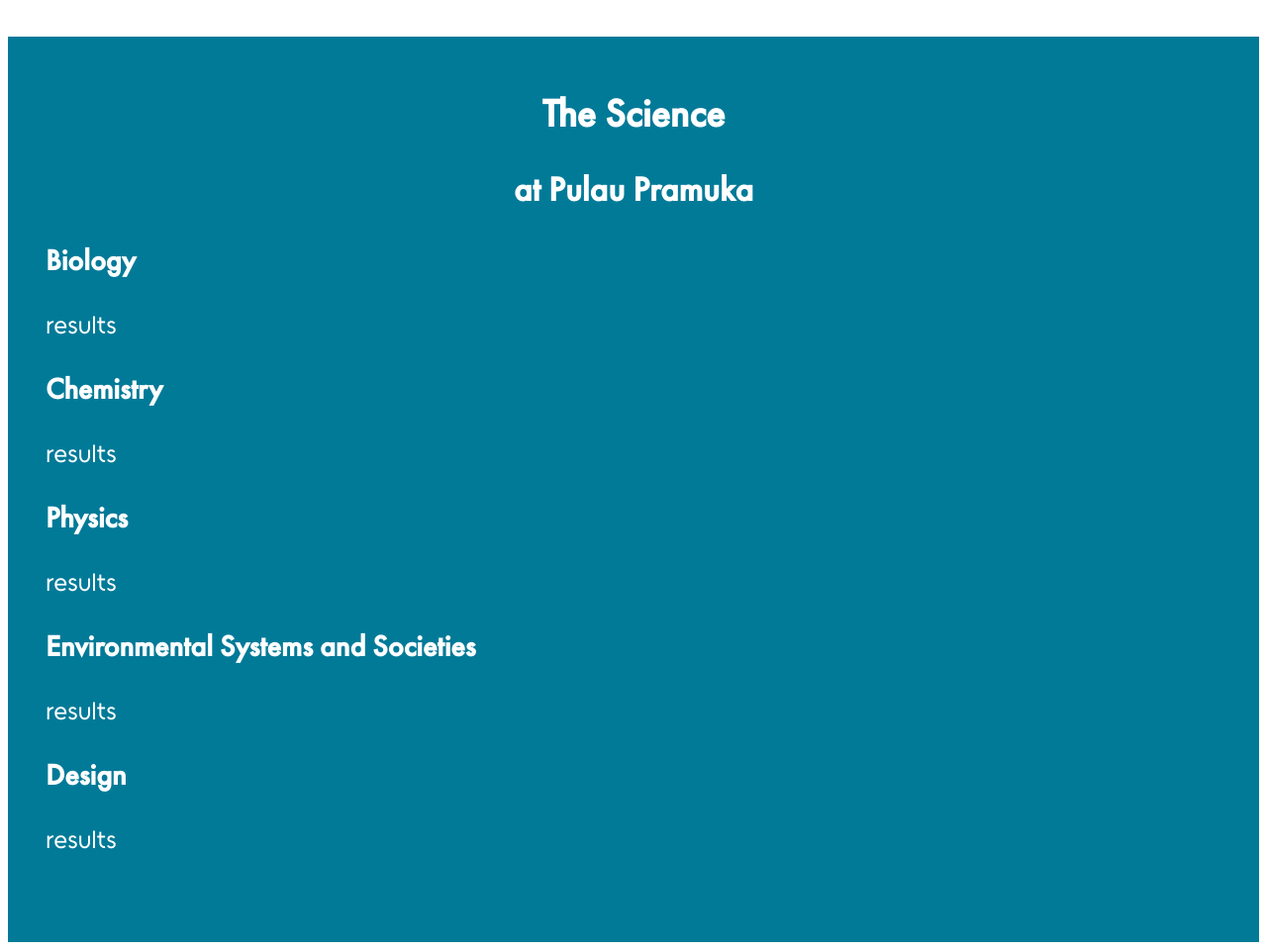
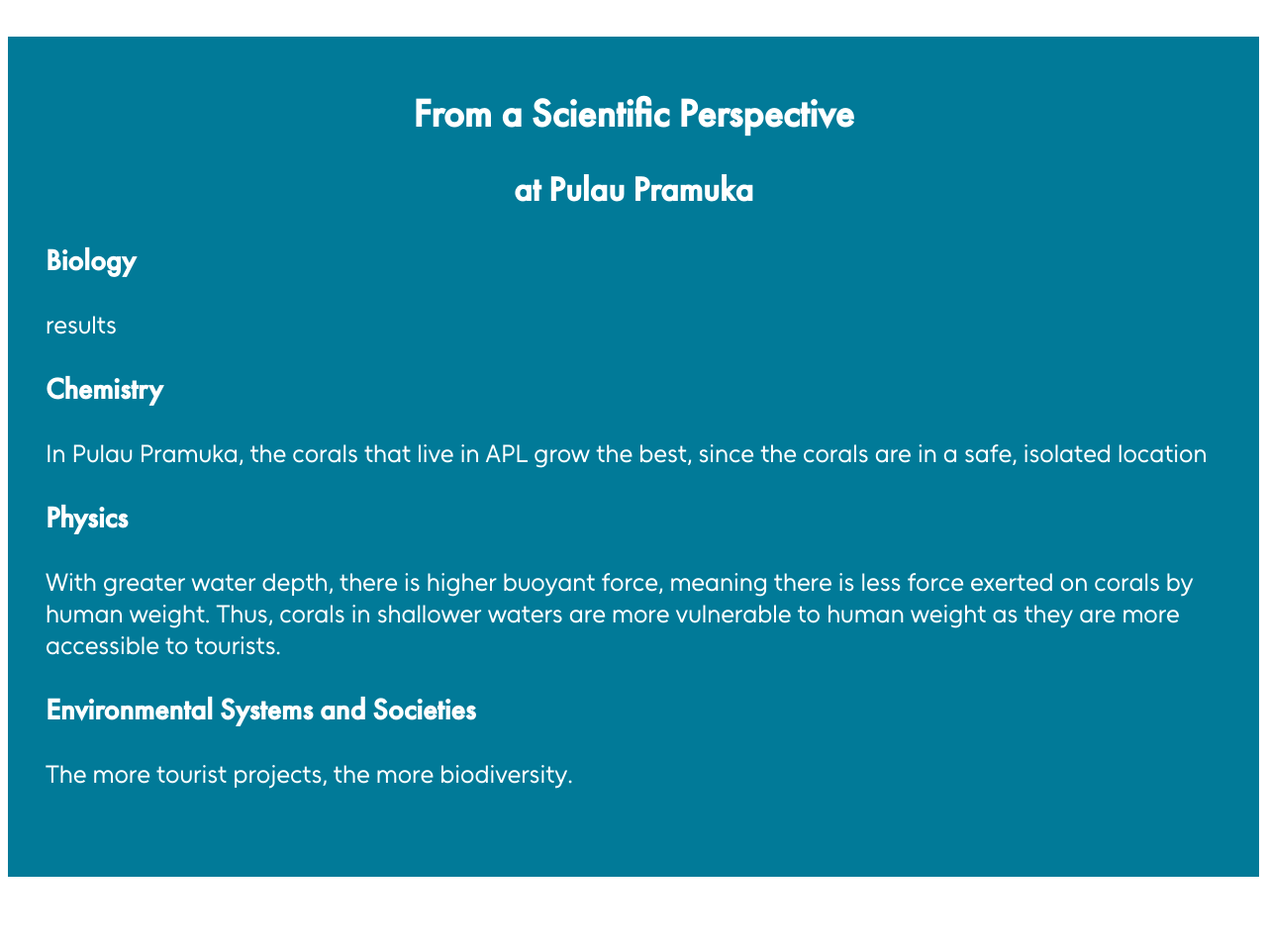
Before and after one commit to alexandrajk/csp.github.io, a plain HTML site: page index.html in a window 1280 px wide. Shown: the part 1600-2560 px from the top of the page at 99% size. After the commit the page ends 2494 px from the top, so only its background shows below. Drawn offline with Linux system fonts and the light colour scheme.

Commit message:
index.html

```diff
--- a/index.html
+++ b/index.html
@@ -112,23 +112,20 @@
     </div>
 
     <div class="cspresults">
-        <h1 style="text-align: center; font-size: 40px; font-family: 'Futura', sans-serif;"> The Science </h1>
+        <h1 style="text-align: center; font-size: 40px; font-family: 'Futura', sans-serif;"> From a Scientific Perspective </h1>
         <h2 style="text-align: center; font-size: 35px; font-family: 'Futura', sans-serif;"> at Pulau Pramuka </h2>
 
         <h3> Biology </h3>
         <p> results </p>
 
         <h3> Chemistry </h3>
-        <p> results </p>
+        <p> In Pulau Pramuka, the corals that live in APL grow the best, since the corals are in a safe, isolated location </p>
 
         <h3> Physics </h3>
-        <p> results </p>
+        <p> With greater water depth, there is higher buoyant force, meaning there is less force exerted on corals by human weight. Thus, corals in shallower waters are more vulnerable to human weight as they are more accessible to tourists.  </p>
 
         <h3> Environmental Systems and Societies  </h3>
-        <p> results </p>
-
-        <h3> Design </h3>
-        <p> results </p>
+        <p> The more tourist projects, the more biodiversity. </p>
 
     </div>
 
```
